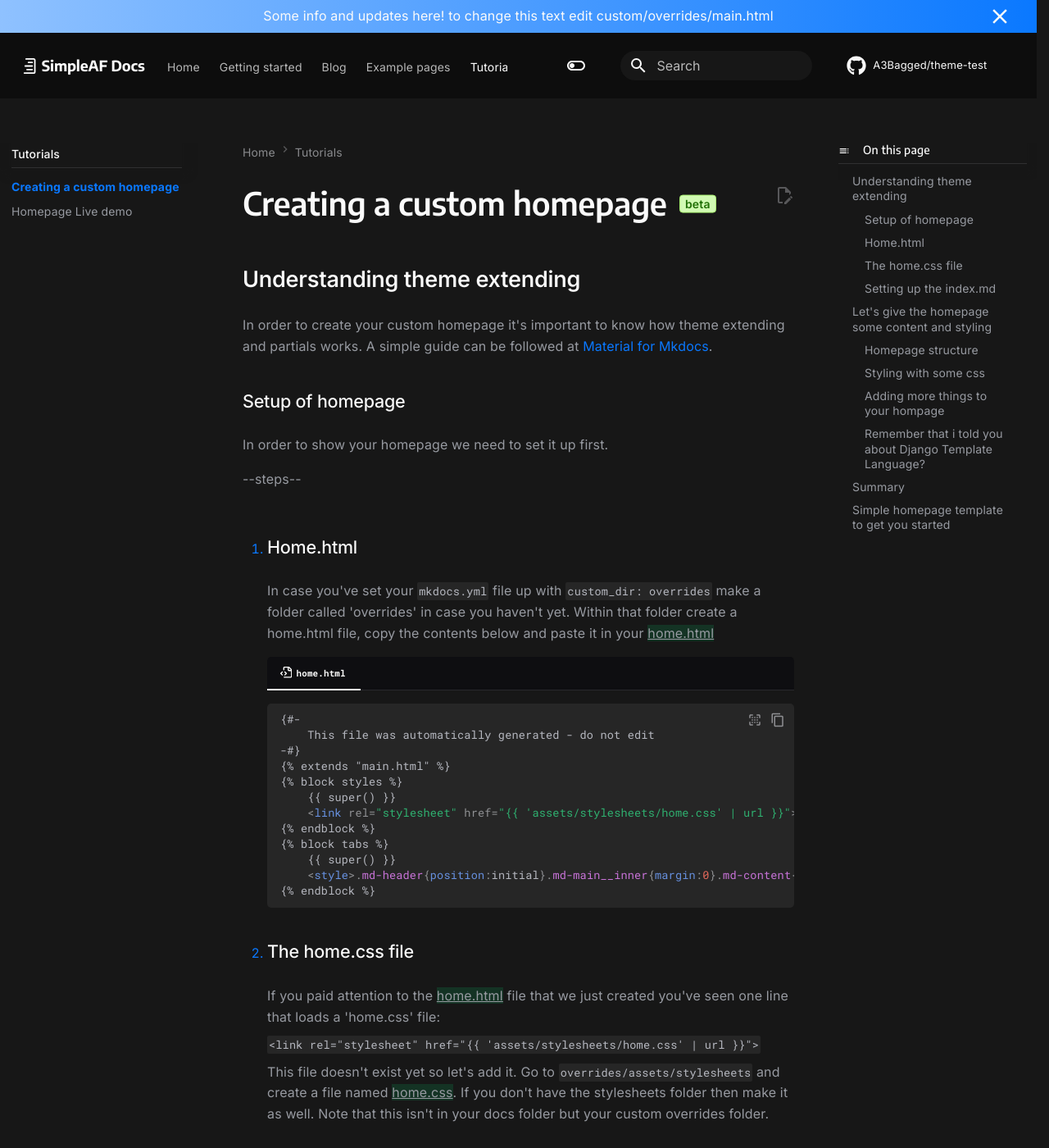
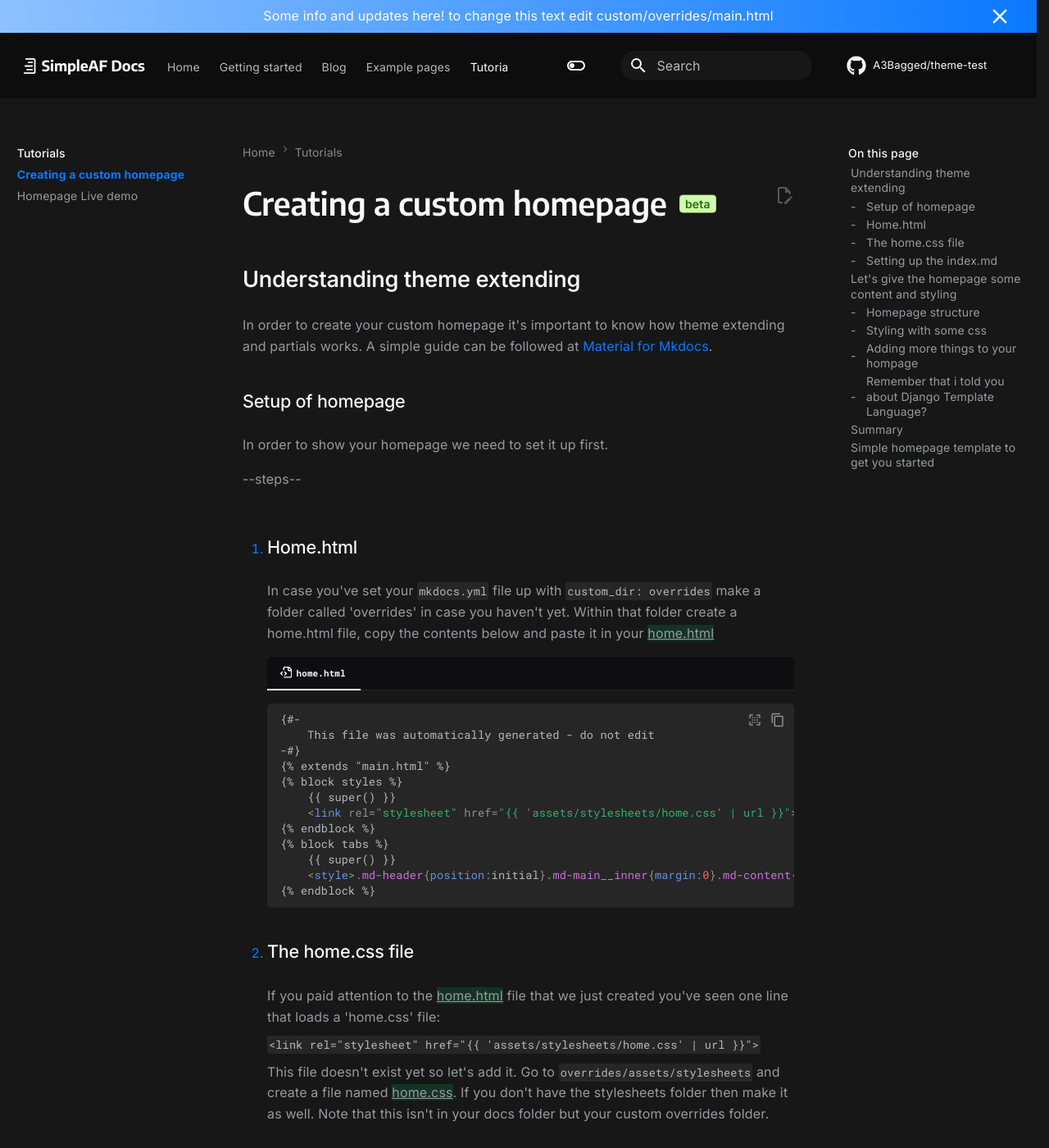
Before and after one commit to lsetiawan/theme-test, an MkDocs documentation site: the page built from docs/custom-homepage.md, in a window 1280 px wide and 1400 px high. Shown: the whole window at 82% size. Built offline with MkDocs 1.6.1 and Material for MkDocs 9.7.7, drawn with Linux system fonts in a browser that asks for light colours; emoji names are drawn with the system emoji font; plug-ins that fetch from the network failed and are left out; comment, search, counter and statistics services are not loaded.

Commit message:
More navbar fixes & styling

```diff
--- a/docs/assets/stylesheets/partials/colors.css
+++ b/docs/assets/stylesheets/partials/colors.css
@@ -1,6 +1,8 @@
 :root {
     --base-white: hsla(0, 100%, 100%, 1);
     --base-black: hsla(0, 0%, 0%, 1);
+
+
 
     /* Dark | Grey */
     --grey-25: hsla(220, 5%, 61%, 1);
@@ -137,7 +139,7 @@
     --md-code-hl-color--light:         var(--md-accent-fg-color--transparent) !important;
 
     /* // Typeset color shades */
-    --md-typeset-color:                var(--footer-clr-bg);
+    --md-typeset-color:                var(--grey-100);
 
     /* // Typeset `a` color shades */
     --md-typeset-a-color:              var(--grey-600) !important;
--- a/docs/assets/stylesheets/partials/layout.css
+++ b/docs/assets/stylesheets/partials/layout.css
@@ -134,45 +134,68 @@ li.md-tabs__item {
 
 /* || ------ SIDEBARS GENERAL ------ */
 
+/* Hide scrollbar but allow to scroll */
+.md-sidebar__scrollwrap {
+    scrollbar-width: none;
+}
+
+.md-nav--primary, .md-nav--secondary {
+    overflow-y: auto;
+    height: 100%;
+}
+
+/*  Left sidebar links */
+.md-nav__link {
+    color: var(--md-typeset-color);
+    margin: 0;
+    padding-block: 4px;
+}
+
+/* Nav titles */
+.md-nav__item--section>.md-nav__link, .md-nav__title {
+    font-family: "Inter", "Encode Sans", serif;
+    color: var(--md-title-color);
+    font-weight: var(--fw-semibold);
+}
+
+/* center left nav items */
+.md-sidebar--primary .md-sidebar__inner nav {
+    width: fit-content;
+    margin-inline: auto;
+}
+
+
+/* Remove right padding */
+@supports selector(::-webkit-scrollbar) {
+    [dir=ltr] .md-sidebar__inner {
+        padding-right: 0px;
+    }
+}
+
+/* top margin if not the first one */
+label.md-nav__link + nav label.md-nav__link {
+    margin-top: 1.5rem;
+}
+
+/* Remove shadow from top */
+.md-nav--secondary .md-nav__title,
+.md-nav--lifted>.md-nav__list>.md-nav__item--active>.md-nav__link  {
+    box-shadow: none;
+    background: none;
+}
+
 /* Hovering Links */
-[data-md-color-scheme="default"] .md-sidebar a:hover { color: var(--base-black); font-weight: var(--fw-semibold);}
-[data-md-color-scheme="slate"] .md-sidebar a:hover { color: var(--base-white); font-weight: var(--fw-semibold);}
+[data-md-color-scheme="default"] .md-sidebar a:hover { color: var(--base-black);}
+[data-md-color-scheme="slate"] .md-sidebar a:hover { color: var(--base-white);}
 
 /* --- Title styling */
 .md-nav--primary ul:first-of-type .md-nav__item--section label.md-nav__link {
     font-family: "Inter", "Encode Sans", serif;
-    font-size: var(--md-400);
-    padding-bottom: .5em;
-    margin-bottom: .5em;
-    border-bottom:var(--md-default-fg-color--lightest) 1px solid;
-}
-
-/* --- Reset other titles to style */
-.md-nav--primary ul:first-of-type .md-nav__item--section ul label.md-nav__link {
-    font-size: var(--md-300);
-    padding-bottom: 5px;
-    margin-bottom: 2px;
-    border-bottom:none;
 }
 
 [data-md-color-scheme="default"] .md-nav--primary .md-nav__title { color: var(--md-title-color);}
 [data-md-color-scheme="slate"] .md-nav--primary .md-nav__title { color: var(--md-title-color);}
 
-.md-nav--primary .md-nav__title {
-    -webkit-box-shadow: none;
-	-moz-box-shadow: none;
-	box-shadow: none;
-    background: none;
-    text-indent: -9999px;
-    line-height: 0; /* Collapse the original line */
-}
-
-.md-nav--primary .md-nav__title::after {
-    content: "Navigation";
-    text-indent: 0;
-    display: block;
-    line-height: initial; /* New content takes up original line height */
-}
 
 /* || ------ PRIMARY SIDEBAR ------ */
 
@@ -188,47 +211,44 @@ li.md-tabs__item {
     height: fit-content;
 }
 
-.md-nav__link {
-    padding:5px 0px;
-    margin:2px;
-}
-
 
 /* || ------ SECONDARY SIDEBAR ------ */
 
+/* Secondary sidebar links */
+.md-nav--secondary .md-nav__link {
+    padding-block: 2px !important;
+}
+
 /* --- Title styling */
 .md-nav--secondary .md-nav__title {
-    font-family: "Encode Sans", serif;
-    font-size: var(--md-400);
-    font-weight: 500;
-    padding-bottom: .5em;
-    margin-bottom: .5em;
-    border-bottom:var(--md-default-fg-color--lightest) 1px solid;
-    padding-left:30px;
+    padding-block: 4px;
 }
 
-.md-nav--secondary .md-nav__title::before {
-    content:'';
-    background:currentColor;
-    -webkit-mask-image: var(--md-toc-icon);
-    mask-image: var(--md-toc-icon);
-    display: inline-flex;
-    width:1em;
-    height:1em;
-    position:absolute;
-    left:0;
-    top:0.2em;
-}
 /* Title colors */
 [data-md-color-scheme="default"] .md-nav--secondary .md-nav__title { color: var(--md-title-color);}
 [data-md-color-scheme="slate"] .md-nav--secondary .md-nav__title { color: var(--md-title-color);}
+
+/* Style nested li's (these get triggered by H3 etc) */
+.md-nav--secondary li li {
+    margin:0;
+    padding-left:14px;
+    position: relative;
+}
+.md-nav--secondary li li a::before {
+    content: '-';
+    position: absolute;
+    left: 5px;
+    top: 50%;
+    transform: translateY(-50%);
+}
 
 /* TOC Follow */
 .md-nav--secondary .md-nav__item .md-nav__link--active, .md-nav--secondary .md-nav__item .md-nav__link--active code {
     color: var(--md-accent-fg-color);
 }
 
-.md-nav--secondary .md-nav__link--passed {
+.md-nav--secondary .md-nav__link--passed,
+.md-nav--secondary .md-nav__link--passed::before {
     color: var(--md-content-color-darker);
 }
 
@@ -236,11 +256,6 @@ li.md-tabs__item {
     padding-left:5px !important;
 }
 
-/* space every h3 from the left */
-.md-nav--secondary ul li ul li {
-    margin:0;
-    padding-left:10px;
-}
 
 .md-nav--secondary .md-nav__item .md-nav__link {
     margin-top:0;
@@ -248,10 +263,6 @@ li.md-tabs__item {
     padding:5px 10px;
     /*padding:4px 0; Old */
     border-radius: var(--md-border-radius);
-}
-
-.md-sidebar--secondary .md-sidebar__scrollwrap {
-    overflow-y: hidden;
 }
 
 
--- a/mkdocs.yml
+++ b/mkdocs.yml
@@ -158,8 +158,10 @@ nav:
     - Markdown: getting-started/markdown.md
     - Admonitions: getting-started/admonitions.md
     - Codeblocks: getting-started/codeblocks.md
-    - Setup example: getting-started/setup.md
-    - Using beta tags: getting-started/test.md
+    - Custom:
+      - Setup example: getting-started/setup.md
+    - title 2 test:
+      - Using beta tags: getting-started/test.md
   - Blog:
     - blog/index.md
   - Example pages:
```
